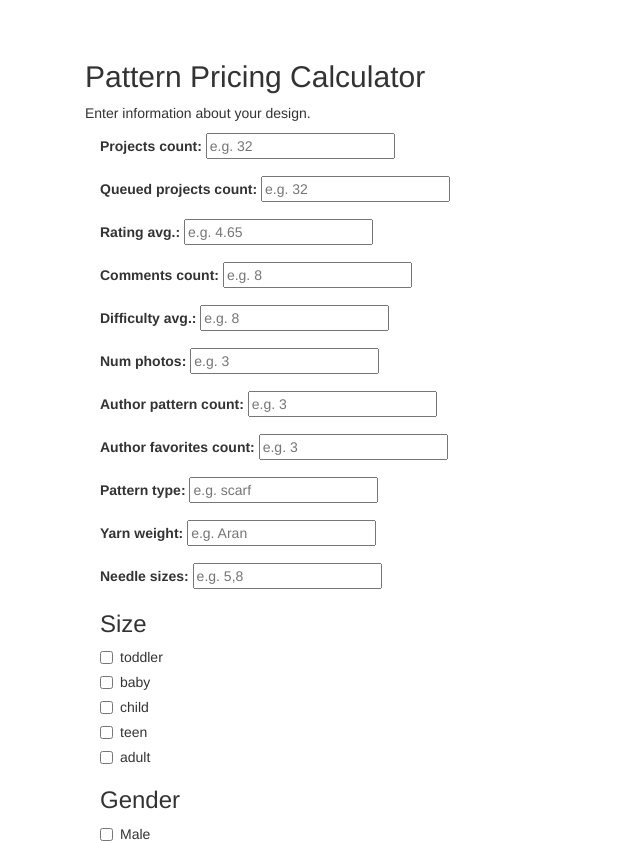
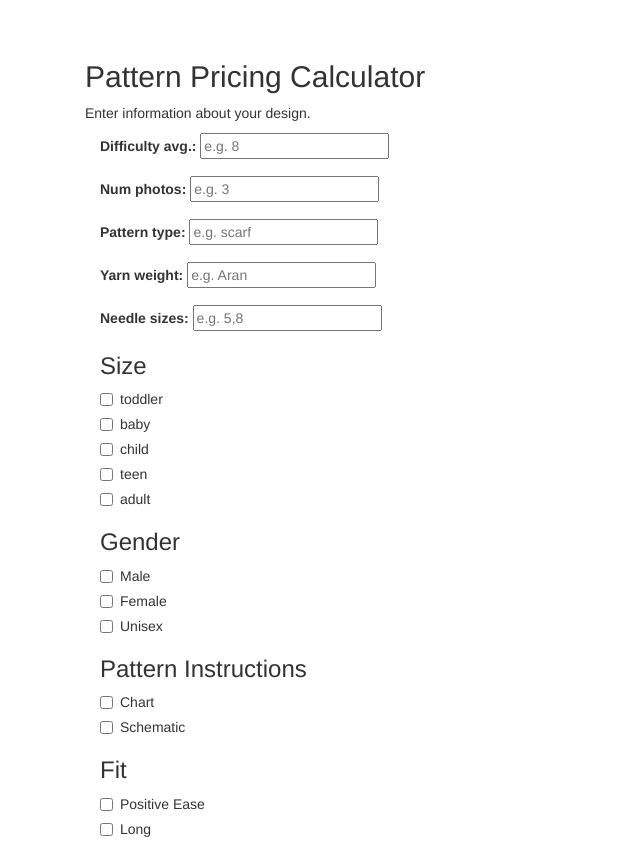
Before and after one commit to jweinreb-zz/knitpick, a Flask app: page /model_input in a window 1280 px wide. Shown: the part 40-881 px from the top of the page, without its empty margins (0-640 px from the left). Run offline with Flask 2, Linux system fonts and the light colour scheme; some libraries are stand-ins or nearby versions.

Commit message:
use reduced model without look-ahead features

```diff
--- a/flask_app/flaskexample/a_model.py
+++ b/flask_app/flaskexample/a_model.py
@@ -3,8 +3,7 @@ from joblib import load
 import pandas as pd
 import numpy as np
 
-numeric_cols = ['projects_count', 'queued_projects_count', 'rating_average','comments_count',
-                'difficulty_average','num_photos', 'author_pattern_count','author_favorites_count']
+numeric_cols = ['difficulty_average','num_photos']
 
 cat_cols = ['pattern_type','yarn_weight']
 
@@ -82,7 +81,7 @@ def ModelIt(fromUser  = 'Default', user_input = []):
   	data[n] = 1
 
  if fromUser != 'Default':
-  clf = load('/Users/jason/Desktop/stage2_test.joblib')
+  clf = load('/Users/jason/Desktop/stage2_reduced_v0.joblib')
   X_new = pd.DataFrame(data, index=[0])
   price_pred = float(clf.predict(X_new))
   return f'${np.round(price_pred, 2)}'
--- a/flask_app/flaskexample/templates/model_input.html
+++ b/flask_app/flaskexample/templates/model_input.html
@@ -48,36 +48,12 @@
 
      <form action="/model_output" method="GET">
        <div class="form-group">
-         <label for="projects_count">Projects count:</label>
-         <input type="text" id="projects_count" name='projects_count' placeholder="e.g. 32">
-       </div>
-       <div class="form-group">
-         <label for="queued_projects_count">Queued projects count:</label>
-         <input type="text" id="queued_projects_count" name='queued_projects_count' placeholder="e.g. 32">
-       </div>
-       <div class="form-group">
-         <label for="rating_average">Rating avg.:</label>
-         <input type="text" id="rating_average" name='rating_average' placeholder="e.g. 4.65">
-       </div>
-       <div class="form-group">
-         <label for="comments_count">Comments count:</label>
-         <input type="text" id="comments_count" name='comments_count' placeholder="e.g. 8">
-       </div>
-       <div class="form-group">
          <label for="difficulty_average">Difficulty avg.:</label>
          <input type="text" id="difficulty_average" name='difficulty_average' placeholder="e.g. 8">
        </div>
        <div class="form-group">
          <label for="num_photos">Num photos:</label>
          <input type="text" id="num_photos" name='num_photos' placeholder="e.g. 3">
-       </div>
-       <div class="form-group">
-         <label for="author_pattern_count">Author pattern count:</label>
-         <input type="text" id="author_pattern_count" name='author_pattern_count' placeholder="e.g. 3">
-       </div>
-       <div class="form-group">
-         <label for="author_favorites_count">Author favorites count:</label>
-         <input type="text" id="author_favorites_count" name='author_favorites_count' placeholder="e.g. 3">
        </div>
        <div class="form-group">
          <label for="pattern_type">Pattern type:</label>
```
Also changed, not shown: 1 other file.
